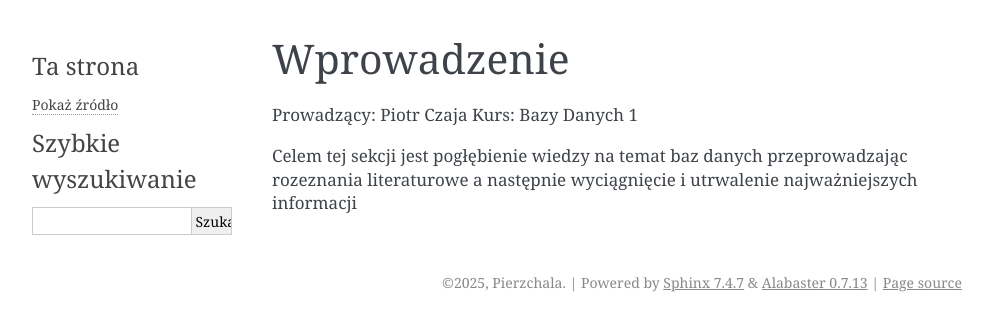
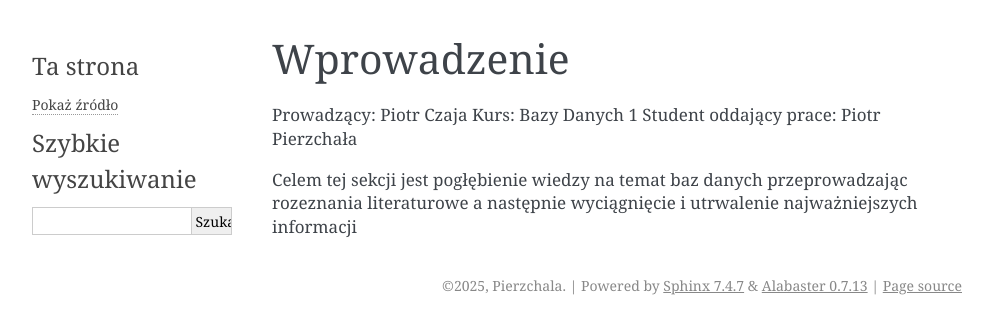
Before and after one commit to Potu123/Sprawozdanie, a Sphinx documentation site: the page built from source/rozdzial1/index.rst, in a window 1280 px wide. Shown: the top 334 px of the page, without its empty margins (148-1141 px from the left). Built offline with Sphinx 7.4.7, drawn with Linux system fonts in a browser that asks for light colours; pages that are not in the unit, such as notebooks, are missing from menus.

Commit message:
Update index.rst

```diff
--- a/source/rozdzial1/index.rst
+++ b/source/rozdzial1/index.rst
@@ -4,5 +4,6 @@ Wprowadzenie
 
 Prowadzący: Piotr Czaja
 Kurs: Bazy Danych 1
+Student oddający prace: Piotr Pierzchała
 
 Celem tej sekcji jest pogłębienie wiedzy na temat baz danych przeprowadzając rozeznania literaturowe a następnie wyciągnięcie i utrwalenie najważniejszych informacji
```
